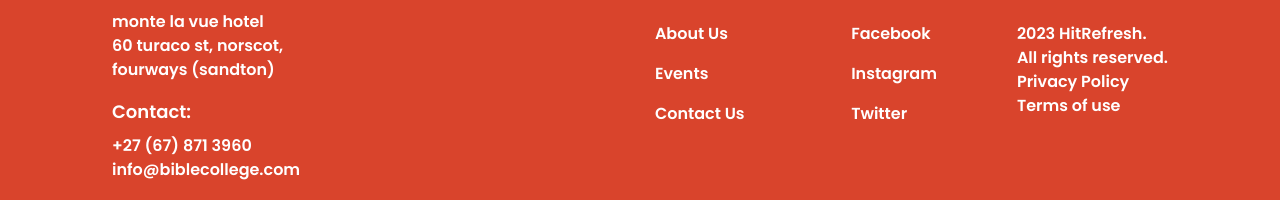
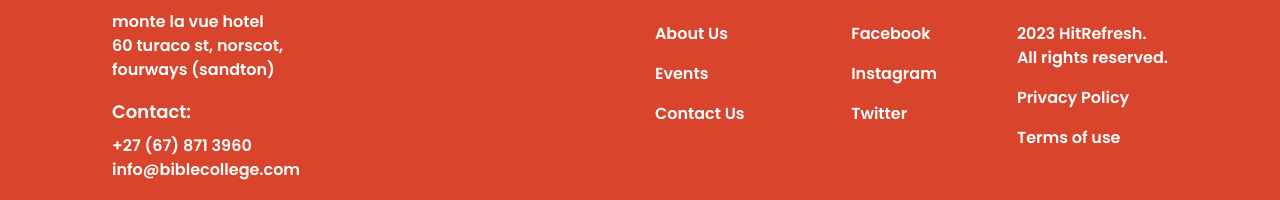
Before and after one commit to maktopdawg/new_dimension_church, a Next.js app: page / in a window 1280 px wide. Shown: the part 2776-2976 px from the top of the page. Built offline with nearby package versions, Linux system fonts and the light colour scheme.

Commit message:
Fixed footer last ul margin bottom

```diff
--- a/src/components/Footer.tsx
+++ b/src/components/Footer.tsx
@@ -48,9 +48,9 @@ const Footer = () => {
 
                     <ul>
                         <h3 className='mb-5 font-bold uppercase text-xl'>Church</h3>
-                        <li>2023 HitRefresh. <b/><br/>All rights reserved.</li>
-                        <li>Privacy Policy</li>
-                        <li>Terms of use</li>
+                        <li className='mb-4'>2023 HitRefresh. <b/><br/>All rights reserved.</li>
+                        <li className='mb-4'>Privacy Policy</li>
+                        <li className='mb-4'>Terms of use</li>
                     </ul>
                 </section>
             </section>
```
